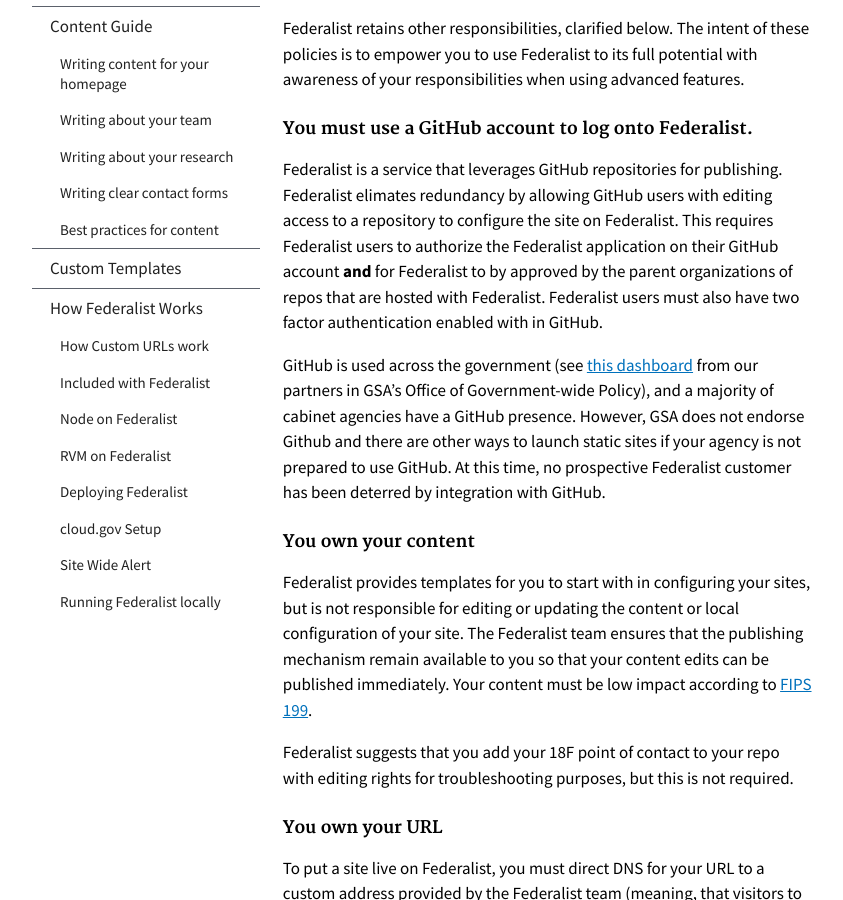
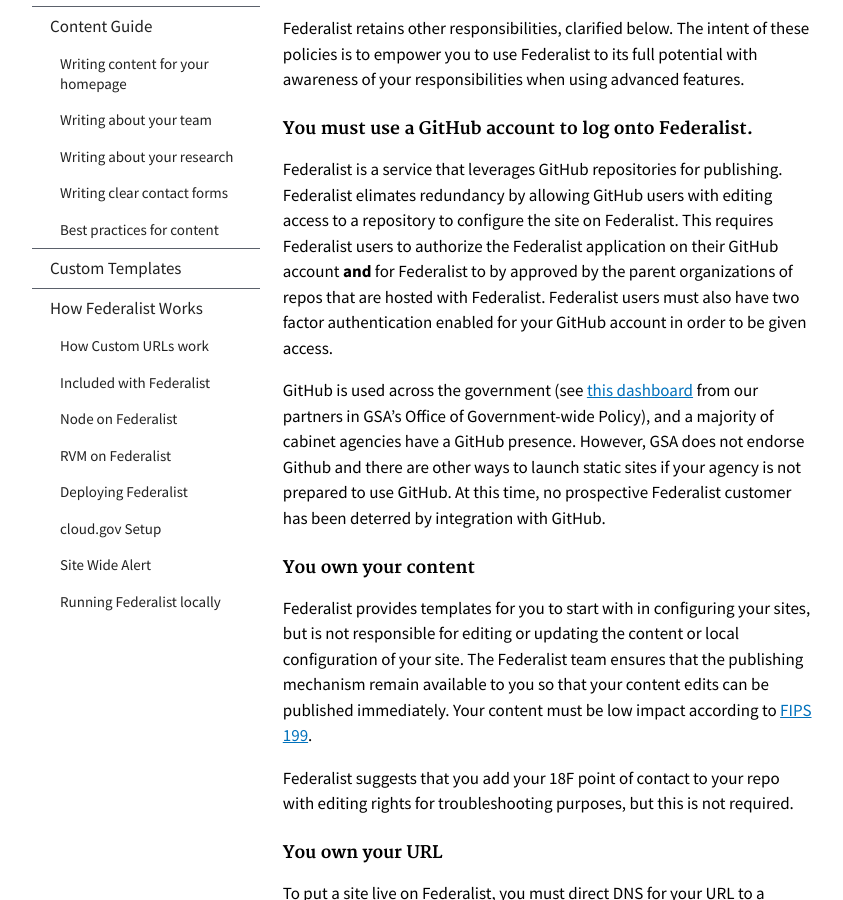
Before and after one commit to Macy-FK/federaliste, a Jekyll site: the page built from pages/using-federalist/customer-responsibilities.md, in a window 1280 px wide and 900 px high, scrolled down 485 px. Shown: the whole window, without its empty margins (118-961 px from the left). Built offline with Jekyll 4.4.1, drawn with Linux system fonts in a browser that asks for light colours; Markdown is read by kramdown in place of the engine named in the settings.

Commit message:
update per James

```diff
--- a/pages/using-federalist/customer-responsibilities.md
+++ b/pages/using-federalist/customer-responsibilities.md
@@ -11,7 +11,7 @@ Federalist retains other responsibilities, clarified below. The intent of these
 
 #### You must use a GitHub account to log onto Federalist.
 
-Federalist is a service that leverages GitHub repositories for publishing. Federalist elimates redundancy by allowing GitHub users with editing access to a repository to configure the site on Federalist. This requires Federalist users to authorize the Federalist application on their GitHub account **and** for Federalist to by approved by the parent organizations of repos that are hosted with Federalist. Federalist users must also have two factor authentication enabled with in GitHub.
+Federalist is a service that leverages GitHub repositories for publishing. Federalist elimates redundancy by allowing GitHub users with editing access to a repository to configure the site on Federalist. This requires Federalist users to authorize the Federalist application on their GitHub account **and** for Federalist to by approved by the parent organizations of repos that are hosted with Federalist. Federalist users must also have two factor authentication enabled for your GitHub account in order to be given access.
 
 GitHub is used across the government (see [this dashboard](https://gsa.github.io/github-federal-stats/) from our partners in GSA's Office of Government-wide Policy), and a majority of cabinet agencies have a GitHub presence. However, GSA does not endorse Github and there are other ways to launch static sites if your agency is not prepared to use GitHub. At this time, no prospective Federalist customer has been deterred by integration with GitHub.
 
```
